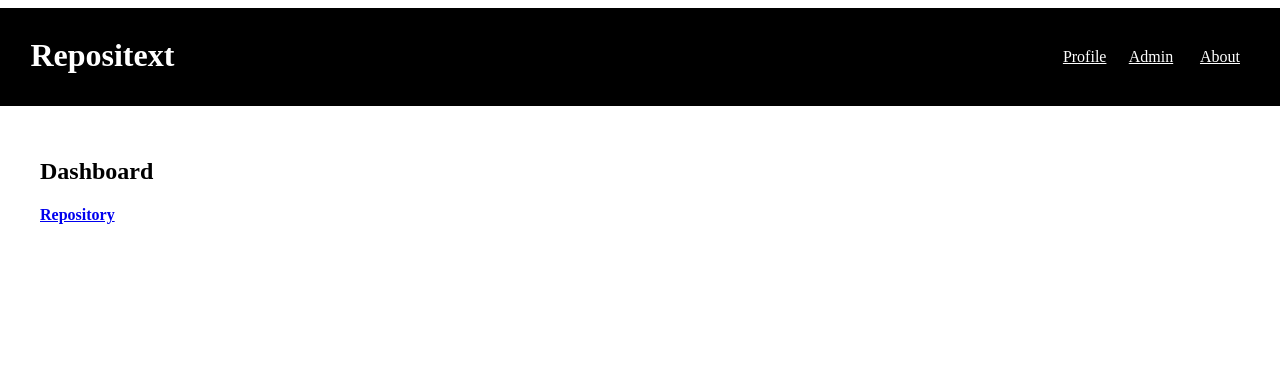
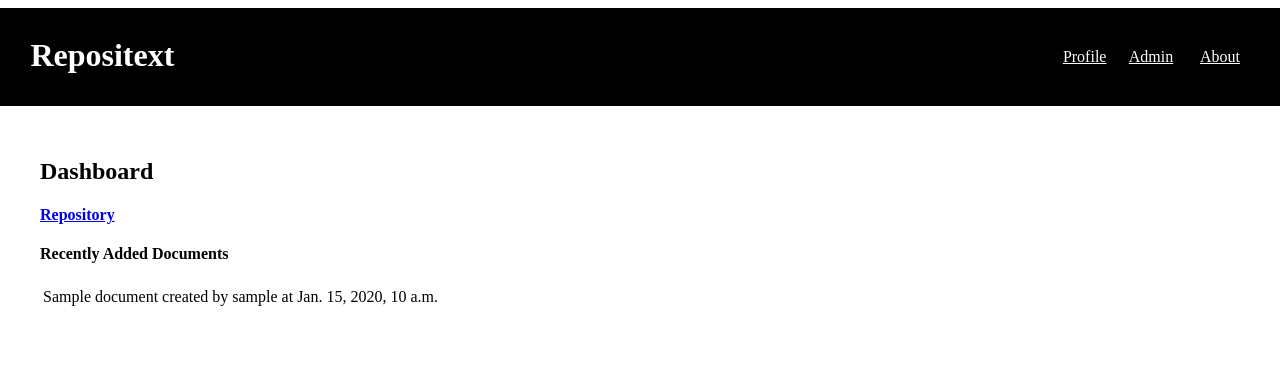
Before and after one commit to vidhibagadia/repositext, a Django app: template apps/docweb/templates/docweb/index.html in a window 1280 px wide. Shown: the top 366 px of the page. Run offline with Django 3.2, Linux system fonts and the light colour scheme; the template is opened without the code that fills it: values that come from a table or form of the project are taken from there, others are empty; tables that the repository leaves empty hold one stand-in row (values such as "Sample post"); parts of the project's set-up code (start-up, migrations or seed data) failed here and were passed over.

Commit message:
Add Recently Added Documents dashlet for dashboard

```diff
--- a/apps/docweb/templates/docweb/index.html
+++ b/apps/docweb/templates/docweb/index.html
@@ -81,6 +81,22 @@
             </a>
           </h4>
         </div>
+
+        <div class="created-docs">
+          <h4>
+            Recently Added Documents
+          </h4>
+
+          <table>
+          {% for doc in recent_docs %}
+            <tr>
+              <td>{{ doc.name }}</td>
+              <td>created by {{ doc.owner }}</td>
+              <td>at {{ doc.created }}</td>
+            </tr>
+          {% endfor %}
+          </table>
+        </div>
       </div>
     </div>
   </div>
--- a/apps/docweb/views.py
+++ b/apps/docweb/views.py
@@ -7,12 +7,14 @@ class IndexView(View):
     def get(self, request):
         root_folder = Folder.objects.get(name='-ROOT-')
         child_folders = Folder.objects.filter(parent=root_folder)
+        recent_docs = Document.objects.filter().order_by('-created')
         return render(
             request,
             'docweb/index.html',
             {
                 'root_folder': root_folder,
                 'child_folders': child_folders,
+                'recent_docs': recent_docs,
             }
         )
 
```
Also changed, not shown: apps/repo/migrations/0001_initial.py, 6 other files.
